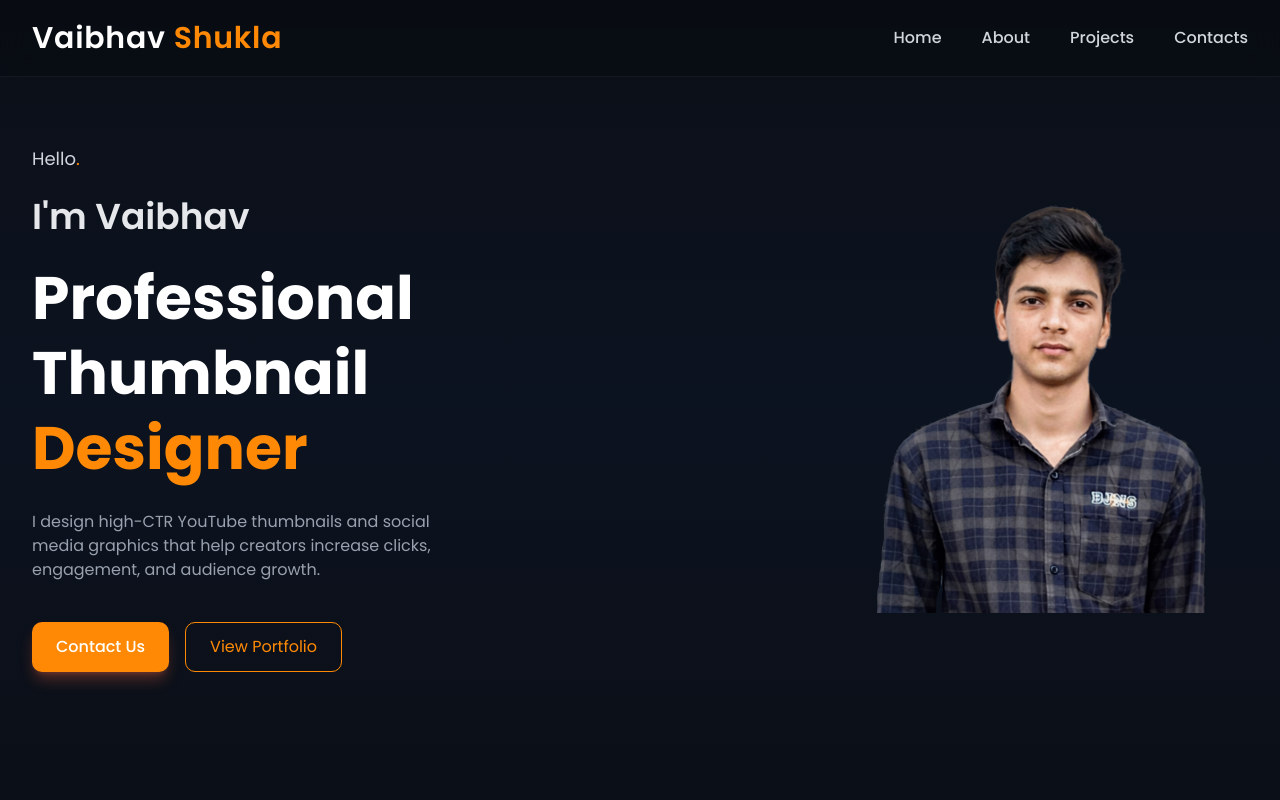
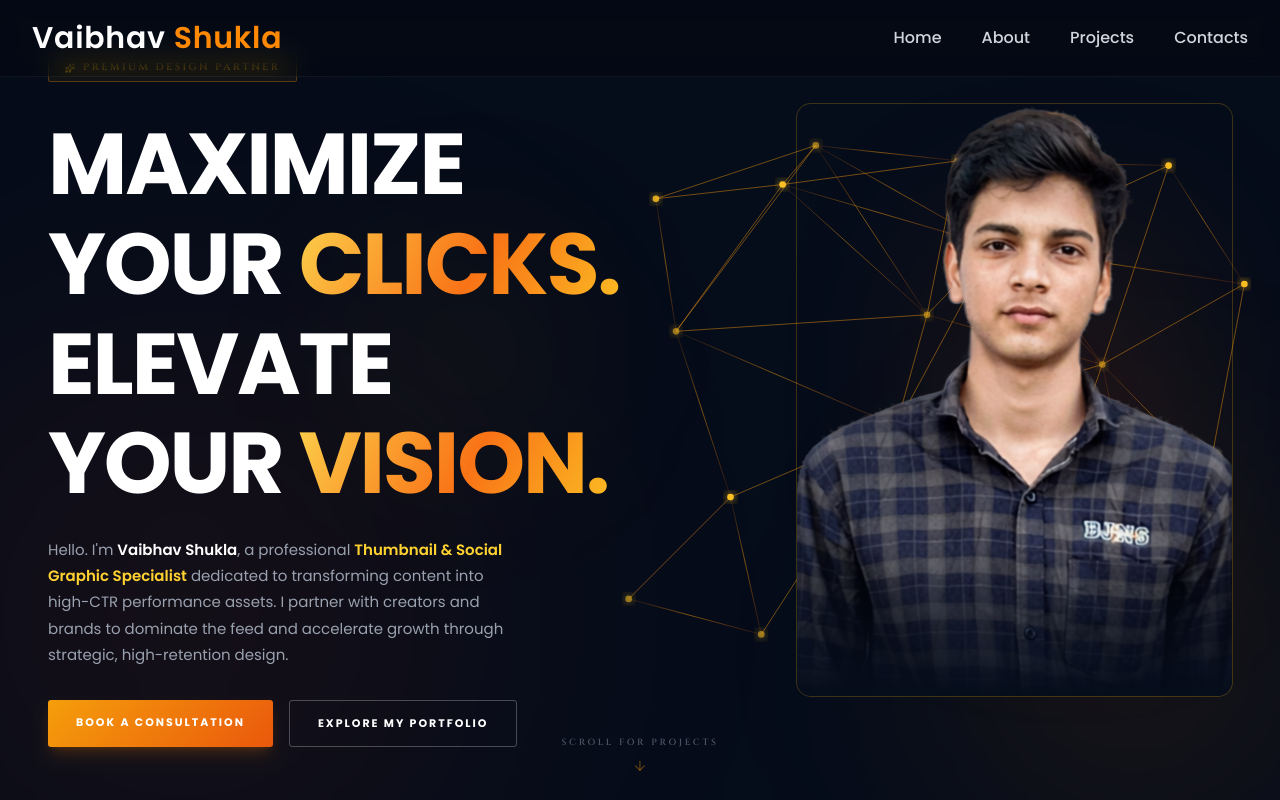
Before and after one commit to Vaibhav-webdev/Thumbnail, a Next.js app: page / in a window 1280 px wide. Shown: the top 800 px of the page. Built offline with nearby package versions, Linux system fonts and the light colour scheme.

Commit message:
Update Hero.js

```diff
--- a/src/app/components/Hero.js
+++ b/src/app/components/Hero.js
@@ -1,73 +1,315 @@
+"use client";
+
 import Image from "next/image";
+import { motion } from "framer-motion";
+import { ArrowDown, Sparkles } from "lucide-react";
 
+// ─────────────────────────────────────────
+//  CONSTELLATION BACKGROUND
+//  Gold network lines drawn behind the image
+// ─────────────────────────────────────────
+const NODES = [
+  { x: 55,  y: 80  }, { x: 190, y: 35  }, { x: 340, y: 120 },
+  { x: 488, y: 52  }, { x: 432, y: 220 }, { x: 258, y: 272 },
+  { x: 118, y: 332 }, { x: 374, y: 388 }, { x: 522, y: 312 },
+  { x: 552, y: 152 }, { x: 72,  y: 192 }, { x: 284, y: 178 },
+  { x: 162, y: 68  }, { x: 472, y: 412 }, { x: 32,  y: 418 },
+  { x: 310, y: 48  }, { x: 144, y: 448 }, { x: 504, y: 460 },
+];
+
+function ConstellationBg() {
+  // Auto-connect nodes within distance threshold
+  const edges = [];
+  for (let i = 0; i < NODES.length; i++) {
+    for (let j = i + 1; j < NODES.length; j++) {
+      const dx = NODES[i].x - NODES[j].x;
+      const dy = NODES[i].y - NODES[j].y;
+      const dist = Math.sqrt(dx * dx + dy * dy);
+      if (dist < 220) {
+        edges.push({
+          d: `M ${NODES[i].x} ${NODES[i].y} L ${NODES[j].x} ${NODES[j].y}`,
+          delay: (i + j) * 0.065,
+        });
+      }
+    }
+  }
+
+  return (
+    <svg
+      className="absolute inset-0 h-full w-full"
+      viewBox="0 0 600 500"
+      preserveAspectRatio="xMidYMid slice"
+      aria-hidden="true"
+    >
+      <defs>
+        {/* Glow filter for the dots */}
+        <filter id="dotGlow" x="-50%" y="-50%" width="200%" height="200%">
+          <feGaussianBlur stdDeviation="3.5" result="blur" />
+          <feMerge>
+            <feMergeNode in="blur" />
+            <feMergeNode in="SourceGraphic" />
+          </feMerge>
+        </filter>
+        {/* Line gradient – gold fades at endpoints */}
+        <linearGradient id="lineGrad" x1="0%" y1="0%" x2="100%" y2="100%">
+          <stop offset="0%"   stopColor="#b45309" stopOpacity="0.15" />
+          <stop offset="45%"  stopColor="#f59e0b" stopOpacity="0.55" />
+          <stop offset="100%" stopColor="#ea580c" stopOpacity="0.15" />
+        </linearGradient>
+      </defs>
+
+      {/* Lines – drawn in with pathLength animation */}
+      {edges.map((edge, i) => (
+        <motion.path
+          key={`e-${i}`}
+          d={edge.d}
+          stroke="url(#lineGrad)"
+          strokeWidth="0.75"
+          fill="none"
+          initial={{ pathLength: 0, opacity: 0 }}
+          animate={{ pathLength: 1, opacity: 1 }}
+          transition={{
+            duration: 1.6,
+            delay: edge.delay,
+            ease: "easeInOut",
+          }}
+        />
+      ))}
+
+      {/* Dots – fade in + subtle twinkle on every 3rd dot */}
+      {NODES.map((node, i) => (
+        <motion.circle
+          key={`n-${i}`}
+          cx={node.x}
+          cy={node.y}
+          r="2.8"
+          fill="#fbbf24"
+          filter="url(#dotGlow)"
+          initial={{ opacity: 0 }}
+          animate={
+            i % 3 === 0
+              ? { opacity: [0, 1, 0.45, 1, 0.7, 1] }
+              : { opacity: [0, 0.9, 0.6] }
+          }
+          transition={{
+            duration: i % 3 === 0 ? 4 : 1.2,
+            delay: i * 0.1,
+            repeat: i % 3 === 0 ? Infinity : 0,
+            repeatDelay: 2 + i * 0.4,
+          }}
+        />
+      ))}
+    </svg>
+  );
+}
+
+// ─────────────────────────────────────────
+//  FRAMER-MOTION VARIANTS
+// ─────────────────────────────────────────
+const stagger = {
+  hidden: {},
+  show: { transition: { staggerChildren: 0.13 } },
+};
+
+const fadeUp = {
+  hidden: { opacity: 0, y: 36 },
+  show: {
+    opacity: 1,
+    y: 0,
+    transition: { duration: 0.7, ease: [0.22, 1, 0.36, 1] },
+  },
+};
+
+// ─────────────────────────────────────────
+//  HERO COMPONENT
+// ─────────────────────────────────────────
 export default function Hero() {
   return (
-    <section
-      id="home"
-      className="relative min-h-screen flex items-center pt-24 bg-gradient-to-b from-[#0b0f17] via-[#0c1320] to-[#0b0f17] pb-20 bg-black/40"
-    >
-      <div className="max-w-7xl mx-auto px-6 lg:px-8 grid lg:grid-cols-2 gap-12 items-center">
+    <>
+      {/* Google Fonts — Oswald (display headings) + Cinzel (badge) */}
+      <style>{`
+        @import url('https://fonts.googleapis.com/css2?family=Oswald:wght@600;700;800&family=Cinzel:wght@600&display=swap');
+        .font-oswald  { font-family: 'Oswald',  sans-serif; }
+        .font-cinzel  { font-family: 'Cinzel',  serif;      }
+      `}</style>
 
-        {/* LEFT CONTENT */}
-        <div className="space-y-6">
+      <section
+        id="home"
+        className="relative min-h-screen overflow-hidden bg-[#050c1a] flex items-center"
+      >
+        {/* ── BACKGROUND GLOW ORBS ── */}
+        <div className="pointer-events-none absolute -bottom-24 -left-24 h-[560px] w-[560px] rounded-full bg-orange-700/10 blur-[140px]" />
+        <div className="pointer-events-none absolute -bottom-16 -right-16 h-[420px] w-[420px] rounded-full bg-amber-600/8 blur-[110px]" />
+        <div className="pointer-events-none absolute top-[30%] left-[28%] h-[220px] w-[220px] rounded-full bg-amber-400/5 blur-[90px]" />
 
-          <p className="text-lg text-gray-300">
-            Hello<span className="text-orange-400">.</span>
-          </p>
+        {/* ── MAIN GRID ── */}
+        <div className="relative z-10 mx-auto max-w-7xl w-full px-6 lg:px-12 grid lg:grid-cols-2 gap-10 items-center min-h-screen py-32 lg:py-0">
 
-          <h2 className="text-3xl md:text-4xl font-semibold text-gray-200">
-            I'm Vaibhav
-          </h2>
+          {/* ────────── LEFT CONTENT ────────── */}
+          <motion.div
+            variants={stagger}
+            initial="hidden"
+            animate="show"
+            className="space-y-7"
+          >
 
-          <h1 className="text-5xl md:text-6xl text-white font-bold leading-tight">
-            Professional{" "}
-            <span className="text-white">Thumbnail</span>
-            <span className="text-orange-400"> Designer</span>
-          </h1>
+            {/* Badge */}
+            <motion.div variants={fadeUp}>
+              <span className="font-cinzel inline-flex items-center gap-2 rounded-[2px] border border-amber-500/30 bg-amber-400/5 px-4 py-1.5 text-[10px] font-semibold tracking-[0.25em] uppercase text-amber-400">
+                <Sparkles size={10} strokeWidth={2.5} />
+                Premium Design Partner
+              </span>
+            </motion.div>
 
-          <p className="text-gray-400 max-w-md">
-            I design high-CTR YouTube thumbnails and social media graphics
-            that help creators increase clicks, engagement, and audience
-            growth.
-          </p>
+            {/* Heading */}
+            <motion.div variants={fadeUp} className="leading-none">
+              <h1 className="font-oswald text-[clamp(2.6rem,7vw,5.4rem)] font-extrabold uppercase leading-[1.06] tracking-tight">
+                <span className="text-white">Maximize Your </span>
+                <span
+                  className="bg-clip-text text-transparent"
+                  style={{
+                    backgroundImage:
+                      "linear-gradient(120deg,#fcd34d 0%,#f97316 55%,#fbbf24 100%)",
+                  }}
+                >
+                  Clicks.
+                </span>
+              </h1>
+              <h1 className="font-oswald text-[clamp(2.6rem,7vw,5.4rem)] font-extrabold uppercase leading-[1.06] tracking-tight">
+                <span className="text-white">Elevate Your </span>
+                <span
+                  className="bg-clip-text text-transparent"
+                  style={{
+                    backgroundImage:
+                      "linear-gradient(120deg,#fcd34d 0%,#f97316 55%,#fbbf24 100%)",
+                  }}
+                >
+                  Vision.
+                </span>
+              </h1>
+            </motion.div>
 
-          {/* BUTTONS */}
-          <div className="flex gap-4 pt-4">
+            {/* Description */}
+            <motion.p
+              variants={fadeUp}
+              className="max-w-[480px] text-[15px] leading-[1.75] text-gray-400"
+            >
+              Hello. I&apos;m{" "}
+              <span className="font-semibold text-white">Vaibhav Shukla</span>, a
+              professional{" "}
+              <span className="font-semibold text-amber-300">
+                Thumbnail &amp; Social Graphic Specialist
+              </span>{" "}
+              dedicated to transforming content into high-CTR performance assets.
+              I partner with creators and brands to dominate the feed and
+              accelerate growth through strategic, high-retention design.
+            </motion.p>
 
-            <button className="px-6 py-3 cursor-pointer rounded-lg bg-orange-400 text-white font-medium hover:bg-[#ff5430] transition-all duration-300 shadow-lg shadow-[#ff6b4a]/30">
-              <a href="#contacts">Contact Us</a>
-            </button>
+            {/* CTA Buttons */}
+            <motion.div variants={fadeUp} className="flex flex-wrap gap-4 pt-1">
 
-            <button className="px-6 py-3 rounded-lg cursor-pointer border border-orange-400 text-orange-400 hover:bg-orange-600 hover:text-white transition">
-              <a href="#projects">View Portfolio</a>
-            </button>
+              {/* Primary */}
+              <motion.a
+                href="#contacts"
+                whileHover={{
+                  scale: 1.045,
+                  boxShadow: "0 0 40px rgba(245,158,11,0.42)",
+                }}
+                whileTap={{ scale: 0.97 }}
+                className="inline-block rounded-[3px] px-7 py-3.5 text-[11px] font-bold tracking-[0.18em] uppercase text-white shadow-lg shadow-amber-600/20"
+                style={{
+                  background:
+                    "linear-gradient(135deg, #f59e0b 0%, #ea580c 100%)",
+                }}
+              >
+                Book a Consultation
+              </motion.a>
 
-          </div>
+              {/* Secondary */}
+              <motion.a
+                href="#projects"
+                whileHover={{
+                  scale: 1.045,
+                  borderColor: "#f59e0b",
+                  color: "#fbbf24",
+                }}
+                whileTap={{ scale: 0.97 }}
+                className="inline-block rounded-[3px] border border-white/25 px-7 py-3.5 text-[11px] font-bold tracking-[0.18em] uppercase text-white transition-all duration-250"
+              >
+                Explore My Portfolio
+              </motion.a>
+
+            </motion.div>
+          </motion.div>
+
+          {/* ────────── RIGHT — IMAGE + CONSTELLATION ────────── */}
+          <motion.div
+            initial={{ opacity: 0, x: 64 }}
+            animate={{ opacity: 1, x: 0 }}
+            transition={{ duration: 0.95, delay: 0.3, ease: [0.22, 1, 0.36, 1] }}
+            className="relative flex justify-center lg:justify-end"
+          >
+
+            {/* Constellation SVG — positioned behind image */}
+            <div className="pointer-events-none absolute inset-0 -inset-x-10">
+              <ConstellationBg />
+            </div>
+
+            {/* Ambient glow bloom behind person */}
+            <div
+              className="pointer-events-none absolute inset-0 flex items-center justify-center lg:justify-end"
+              aria-hidden="true"
+            >
+              <div className="h-[440px] w-[340px] max-w-full rounded-xl blur-3xl"
+                style={{
+                  background:
+                    "radial-gradient(ellipse at center, rgba(234,88,12,0.12) 0%, rgba(180,83,9,0.06) 60%, transparent 100%)",
+                }} />
+            </div>
+
+            {/* Person image frame */}
+            <motion.div
+              whileHover={{ scale: 1.025 }}
+              transition={{ type: "spring", stiffness: 280, damping: 24 }}
+              className="relative z-10 w-[72vw] h-[72vw] sm:w-[320px] sm:h-[420px] lg:w-[34vw] lg:h-[74vh] max-w-[440px] max-h-[660px]"
+            >
+              {/* Thin amber border ring */}
+              <div className="absolute inset-0 z-20 rounded-xl ring-1 ring-amber-400/22 pointer-events-none" />
+
+              {/* Subtle bottom gradient fade (blends person into bg) */}
+              <div className="absolute bottom-0 left-0 right-0 z-20 h-1/4 rounded-b-xl bg-gradient-to-t from-[#050c1a] via-[#050c1a]/60 to-transparent pointer-events-none" />
+
+              <Image
+                src="/logo3.png"
+                alt="Vaibhav Shukla — Professional Thumbnail Designer"
+                fill
+                className="rounded-xl object-cover object-top"
+                priority
+              />
+            </motion.div>
+          </motion.div>
 
         </div>
 
-        {/* RIGHT IMAGE */}
-        <div className="relative flex justify-center lg:justify-end">
+        {/* ── SCROLL INDICATOR ── */}
+        <motion.div
+          initial={{ opacity: 0 }}
+          animate={{ opacity: 1 }}
+          transition={{ delay: 2.0, duration: 0.8 }}
+          className="absolute bottom-7 left-1/2 z-10 -translate-x-1/2 flex flex-col items-center gap-2 select-none"
+        >
+          <span className="font-cinzel text-[9px] font-semibold tracking-[0.3em] uppercase text-gray-600">
+            Scroll for Projects
+          </span>
+          <motion.div
+            animate={{ y: [0, 8, 0] }}
+            transition={{ repeat: Infinity, duration: 1.7, ease: "easeInOut" }}
+          >
+            <ArrowDown size={15} className="text-amber-500/35" />
+          </motion.div>
+        </motion.div>
 
-          {/* Glow Circle */}
-          {/* <div className="absolute w-[380px] h-[380px] rounded-full bg-gradient-to-r from-[#ff6b4a] to-[#ff3d2e] blur-3xl opacity-30"></div>
-
-          {/* Ring */}
-          {/* <div className="absolute w-[360px] h-[360px] rounded-full border-[12px] border-[#ff6b4a]/60"></div> */}
-
-          {/* Image */}
-          <div className="relative w-[90vw] h-[90vw] lg:w-[32vw] lg:h-[32vw] rounded-xl overflow-hidden">
-            <Image
-              src="/logo3.png"
-              alt="Designer"
-              fill
-              className="object-cover"
-            />
-          </div>
-
-        </div>
-
-      </div>
-    </section>
+      </section>
+    </>
   );
 }
```
